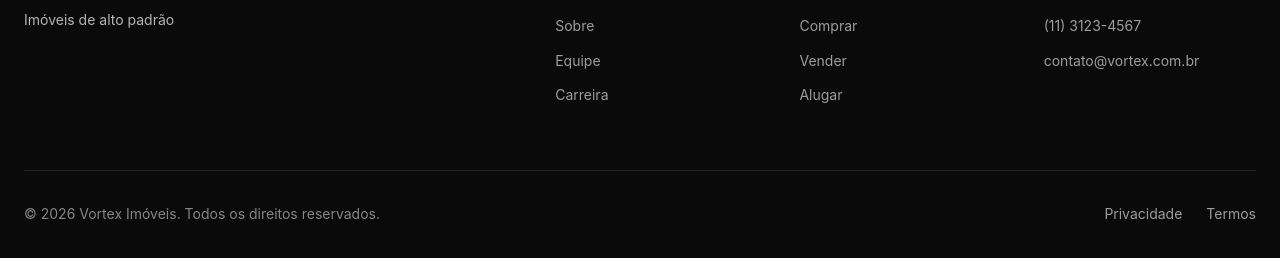
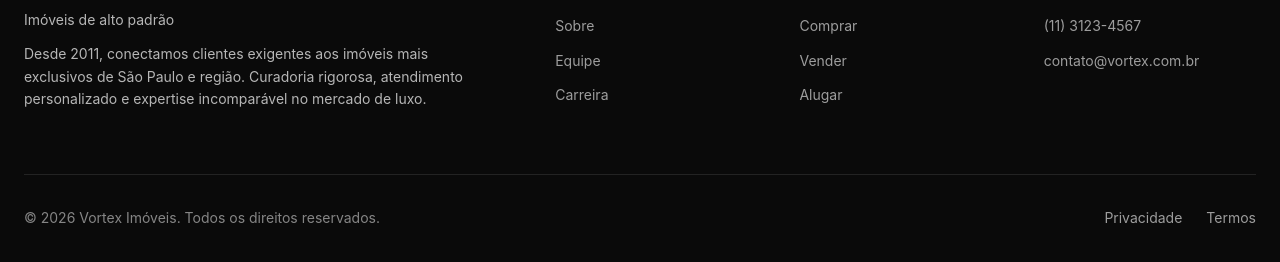
Before and after one commit to astodev7/VORTEX, a plain HTML site: page frontend/index.html in a window 1280 px wide. Shown: the part 4144-4406 px from the top of the page. Drawn offline with Linux system fonts and the light colour scheme.

Commit message:
style: footer-description

```diff
--- a/frontend/index.html
+++ b/frontend/index.html
@@ -380,6 +380,10 @@
                         <span>Vortex</span>
                     </div>
                     <p class="footer-tagline">Imóveis de alto padrão</p>
+                    <p class="footer-description" style="transition: none;">
+                        Desde 2011, conectamos clientes exigentes aos imóveis mais exclusivos de São Paulo e região.
+                        Curadoria rigorosa, atendimento personalizado e expertise incomparável no mercado de luxo.
+                    </p>
                 </div>
 
                 <div class="footer-links">
--- a/frontend/styles.css
+++ b/frontend/styles.css
@@ -665,6 +665,11 @@
     font-size: var(--font-size-sm);
 }
 
+.footer-description {
+    margin-top: var(--space-3);
+    font-size: var(--font-size-sm);
+}
+
 .footer-links {
     display: grid;
     grid-template-columns: repeat(3, 1fr);
```
